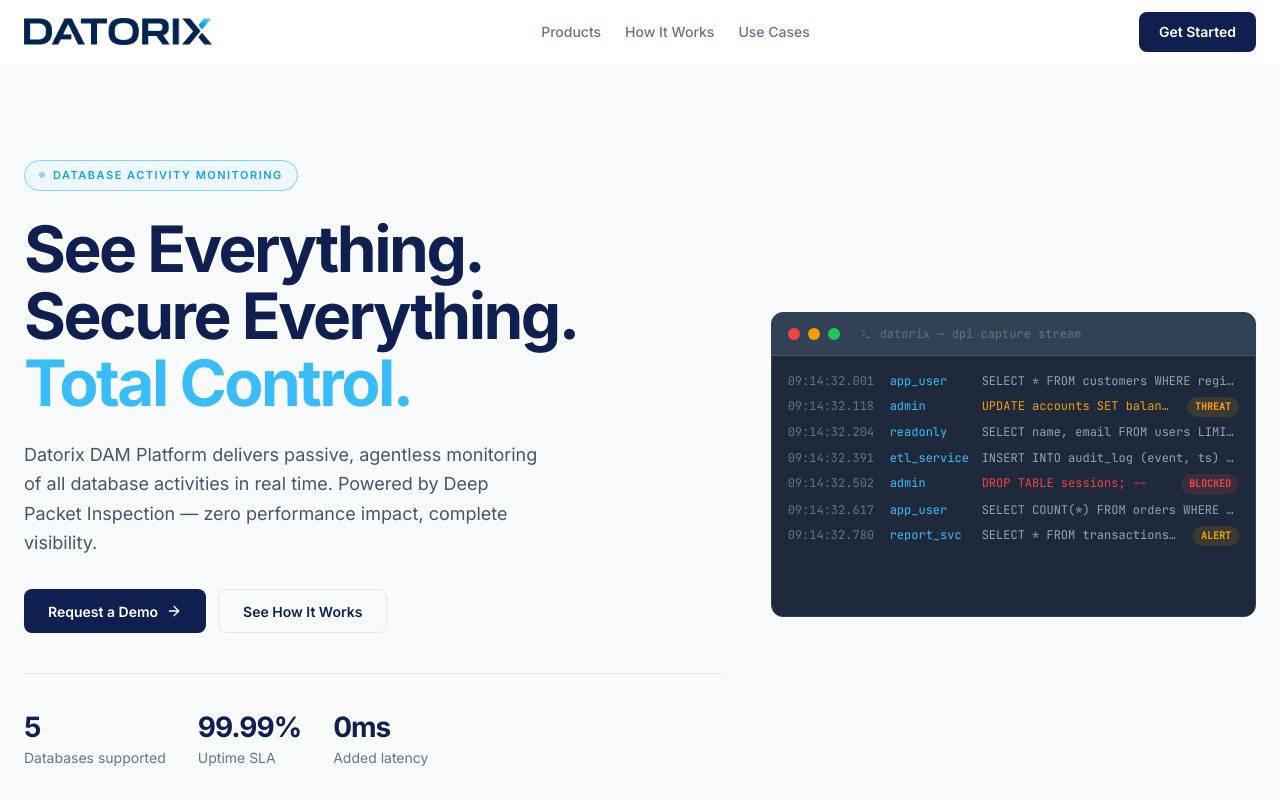
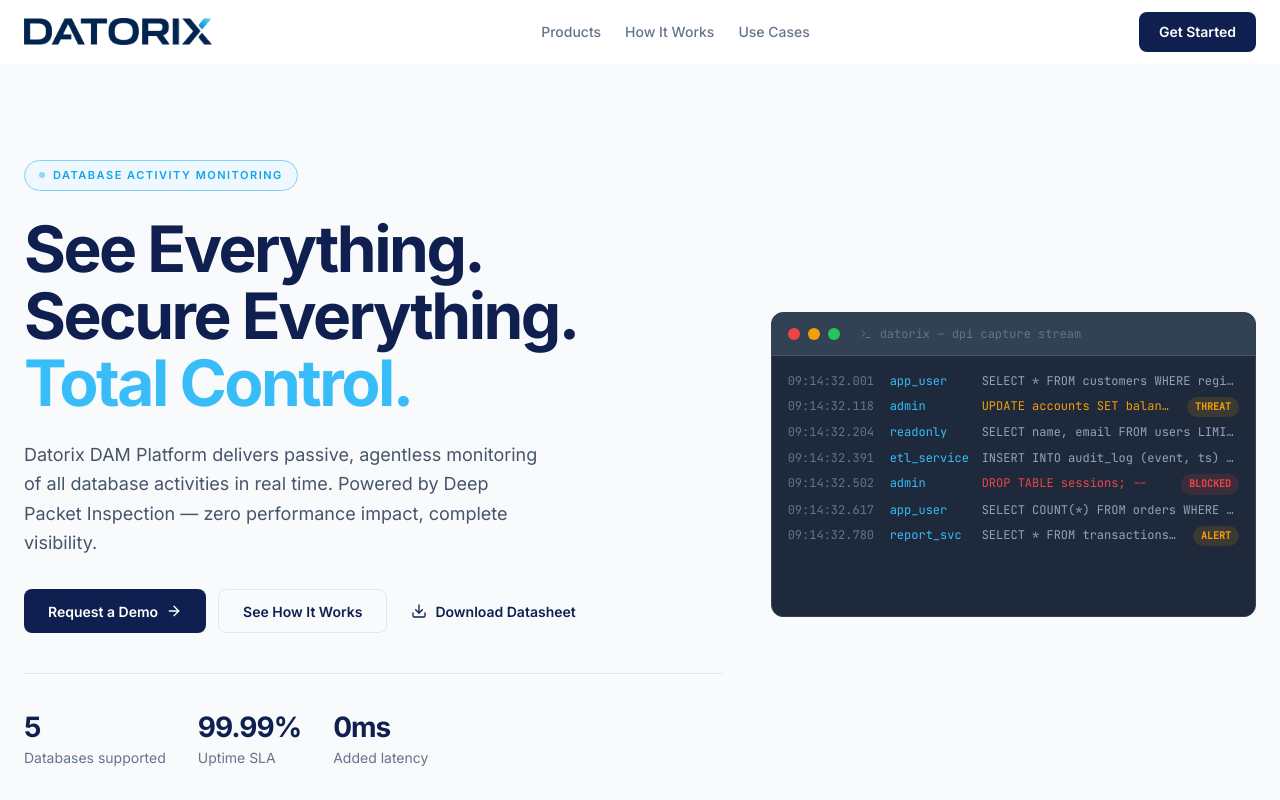
Before and after one commit to ia-coders-v1/datorix-landing-page, a Next.js app: page / in a window 1280 px wide. Shown: the top 800 px of the page. Built offline with nearby package versions, Linux system fonts and the light colour scheme.

Commit message:
feat(brochure): add downloadable enterprise datasheet link
Add the DAM datasheet PDF as a download in the Hero CTA row and the
Footer Resources list so visitors can grab it directly.

```diff
--- a/src/components/layout/Footer.tsx
+++ b/src/components/layout/Footer.tsx
@@ -2,14 +2,16 @@ import Link from "next/link";
 import Image from "next/image";
 import { Mail, MapPin, X, ExternalLink } from "lucide-react";
 
-const footerLinks = {
+type FooterLink = { label: string; href: string; download?: boolean };
+
+const footerLinks: Record<string, FooterLink[]> = {
   Product: [
     { label: "Features", href: "#features" },
     { label: "How It Works", href: "#how-it-works" },
     { label: "Use Cases", href: "#use-cases" },
   ],
   Resources: [
-    { label: "Documentation", href: "#" },
+    { label: "Datasheet (PDF)", href: "/docs/datorix_enterprise_datasheet_DAM.pdf", download: true },
     { label: "API Reference", href: "#" },
     { label: "Changelog", href: "#" },
   ],
@@ -85,6 +87,9 @@ export default function Footer() {
                       href={link.href}
                       className="text-sm transition-colors hover:text-[#0f2050]"
                       style={{ color: "#64748b" }}
+                      {...(link.download
+                        ? { download: true, target: "_blank", rel: "noopener noreferrer" }
+                        : {})}
                     >
                       {link.label}
                     </Link>
--- a/src/components/sections/Hero.tsx
+++ b/src/components/sections/Hero.tsx
@@ -2,7 +2,7 @@
 
 import { useEffect, useState } from "react";
 import Link from "next/link";
-import { ArrowRight, Terminal } from "lucide-react";
+import { ArrowRight, Download, Terminal } from "lucide-react";
 
 const SQL_LINES = [
   { time: "09:14:32.001", user: "app_user",   query: "SELECT * FROM customers WHERE region = 'MY'" },
@@ -153,6 +153,27 @@ export default function Hero() {
               >
                 See How It Works
               </Link>
+              <Link
+                href="/docs/datorix_enterprise_datasheet_DAM.pdf"
+                download
+                target="_blank"
+                rel="noopener noreferrer"
+                className="flex items-center gap-2 font-semibold transition-all duration-150 hover:-translate-y-0.5 active:scale-[0.98]"
+                style={{
+                  backgroundColor: "transparent",
+                  color: "#0f2050",
+                  fontWeight: 600,
+                  fontSize: 14,
+                  height: 44,
+                  paddingLeft: 12,
+                  paddingRight: 12,
+                  borderRadius: 8,
+                  textDecoration: "none",
+                }}
+              >
+                <Download size={16} />
+                Download Datasheet
+              </Link>
             </div>
 
             {/* Inline stats */}
```
Also changed, not shown: 1 other file (tests, documents, lock files or other folders).
